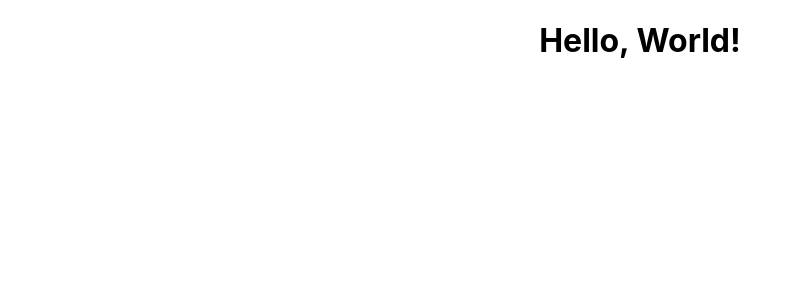
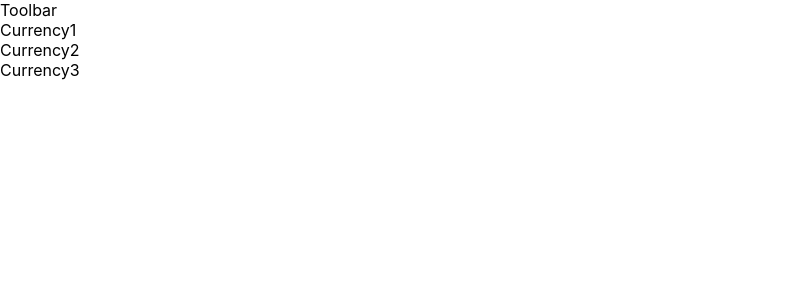
Before and after one commit to avasilevski/create-react-app-from-scratch, a React (Create React App) app: page / in a window 1280 px wide. Shown: the top 300 px of the page, without its empty margins (0-800 px from the left). Built offline with nearby package versions, Linux system fonts and the light colour scheme.

Commit message:
02-into-components
added layout and cryptocurrencies components

```diff
--- a/src/App.js
+++ b/src/App.js
@@ -1,10 +1,14 @@
 import React from 'react';
 import './App.css';
+import Layout from './components/Layout/Layout'
+import CryptoCurrencies from './containers/CryptoCurrencies/CryptoCurrencies'
 
 function App() {
   return (
-    <div className="App">
-      <h1>Hello, World!</h1>
+    <div>
+      <Layout>
+        <CryptoCurrencies />
+      </Layout>
     </div>
   );
 }
--- /dev/null
+++ b/src/components/Layout/Layout.js
@@ -0,0 +1,12 @@
+import React from 'react';
+
+const layout = (props) => (
+  <div>
+    <div>Toolbar</div>
+    <main>
+      {props.children}
+    </main>
+  </div>
+);
+
+export default layout;
--- /dev/null
+++ b/src/containers/CryptoCurrencies/CryptoCurrencies.js
@@ -0,0 +1,15 @@
+import React, {Component} from 'react';
+
+class CryptoCurrencies extends Component {
+  render(){
+    return(
+      <div>
+        <div>Currency1</div>
+        <div>Currency2</div>
+        <div>Currency3</div>
+      </div>
+    );
+  }
+}
+
+export default CryptoCurrencies;
```
